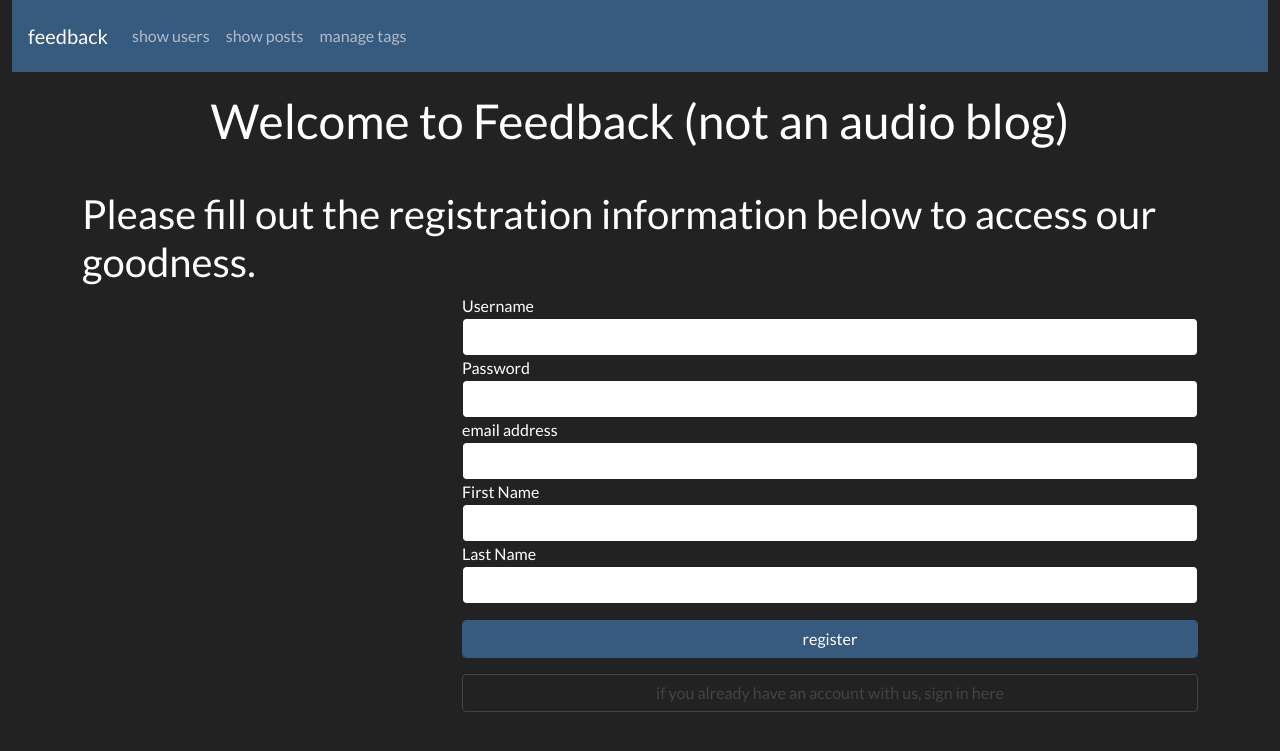
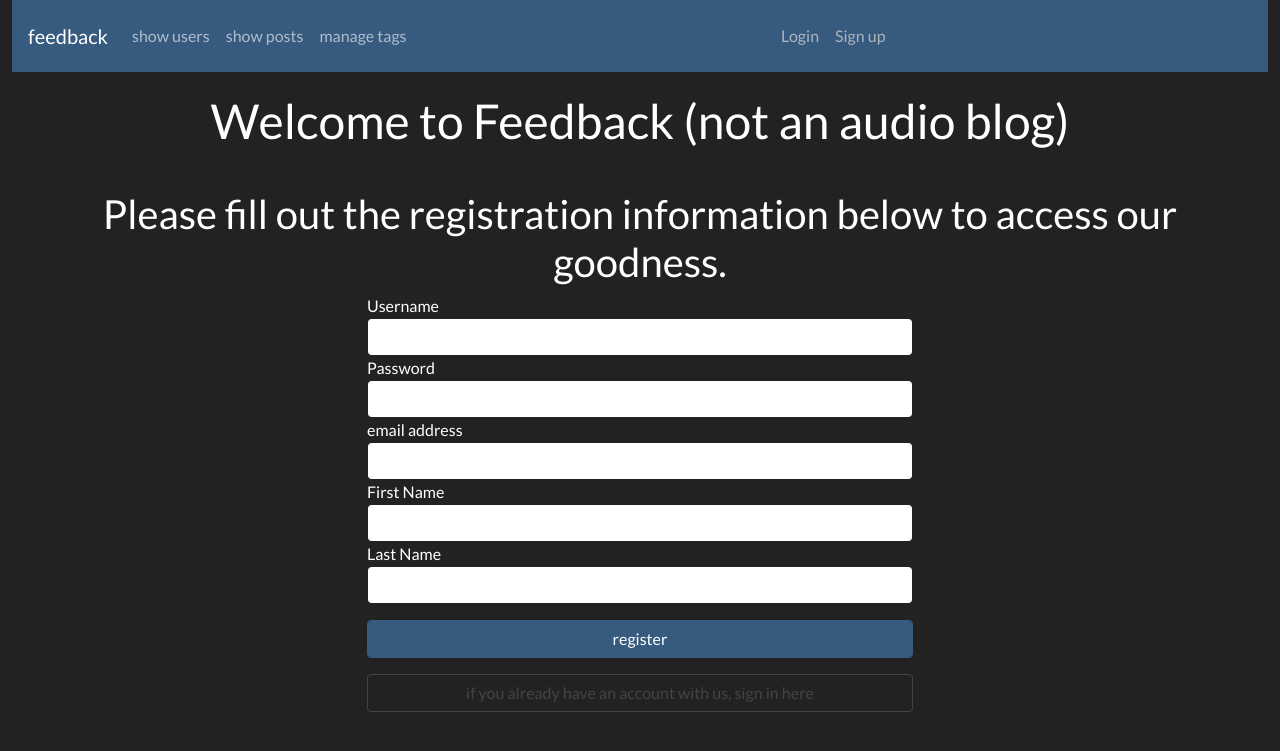
Before and after one commit to kingtor69/flask-feedback, a Flask app: page /register in a window 1280 px wide. Shown: the top 751 px of the page. Run offline with Flask 2, Linux system fonts and the light colour scheme; some libraries are stand-ins or nearby versions.

Commit message:
steps 1-5 done

```diff
--- a/app.py
+++ b/app.py
@@ -21,7 +21,7 @@ connect_db(app)
 @app.route('/')
 def load_home_page():
     """load home page"""
-    return redirect('/register')
+    return render_template('home.html')
 
 @app.route('/register', methods=['GET', 'POST'])
 def register_new_user():
@@ -80,3 +80,10 @@ def display_secret_message():
         return render_template('secret.html', secret=secret)
     flask ('only logged in users can view secrets', 'danger')
     return redirect('/login')
+
+@app.route('/logout', methods=['POST'])
+def logout():
+    """log out of site and redirect to home"""
+    session.pop("username")
+    flash('You have successfully logged out.', 'info')
+    return redirect('/')
--- a/templates/base.html
+++ b/templates/base.html
@@ -41,13 +41,25 @@
             <a href="./posts.html" class="nav-link">show posts</a>
           </li> -->
           {% block nav_items %}{% endblock %}
-          <!-- <div class="dropdown-menu" aria-labelledby="navbarDropdown">
-            {% block dropdown_nav_items %}{% endblock %}
-            <hr>
-            <li class="nav-item">
-              <a href="" class="nav-link">back home</a>
-            </li>
-          </div> -->
+        </ul>
+      </div>
+      <div class="collapse navbar-collapse" id="navbarUserCotent">
+        <ul class="nav navbar-nav flex-row float-right">
+          {% if session['username'] %}
+          <li class="nav-item">
+            <a class="nav-link pr-5 text-light" href="/users"><b>{{ session['username'] }}</b></a>
+          </li>
+          <li class="nav-item">
+            <form action="/logout" method="POST"><button type="submit" class="nav-link btn btn-link pr-3 text-light">Logout</button></form>
+          </li>
+          {% else %}
+          <li class="nav-item">
+            <a class="nav-link pr-3 text-light" href="/login">Login</a>
+          </li>
+          <li class="nav-item">
+            <a class="nav-link text-light" href="/register">Sign up</a>
+          </li>
+          {% endif %}
         </ul>
       </div>
     </nav>
--- a/templates/register.html
+++ b/templates/register.html
@@ -2,13 +2,14 @@
 {% block title %}regsiter{% endblock %}
 {% block header %}Welcome to Feedback (not an audio blog){% endblock %}
 {% block content %}
+
 <div class="container">
   <div class="row justify-content-center">
-    <h2>Please fill out the registration information below to access our goodness.</h2>
+    <h2 class="text-center">Please fill out the registration information below to access our goodness.</h2>
   </div>
-  <div class="row justify-content-between">
-    <div class="d-none d-md-block col col-md-2 col-lg-3"></div>
-    <div class="col col-md-8 col lg-6">
+  <div class="row justify-content-center">
+    <div class="d-none d-md-block col col-3"></div>
+    <div class="col col-6">
       <div class="row justify-content-center">
         <form action="/register" method="POST">
           {{ form.hidden_tag() }}
@@ -25,12 +26,11 @@
           <button type="submit" class="btn btn-primary form-control my-3">register</button>
         </form>
       </div>
-      <div class="row">
+      <div class="row justify-content-center">
         <h3><a href="/login" class="d-block btn btn-outline-secondary btn-block">if you already have an account with us, sign in here</a></h3>
       </div>
     </div>
-    <div class="d-none d-md-block col col-md-2 col-lg-4"></div>
+    <div class="d-none d-md-block col col-3"></div>
   </div>
 </div>
-
 {% endblock %}
```
Also changed, not shown: templates/home.html (added, +16 -0 lines), templates/login.html (+5 -5 lines).
